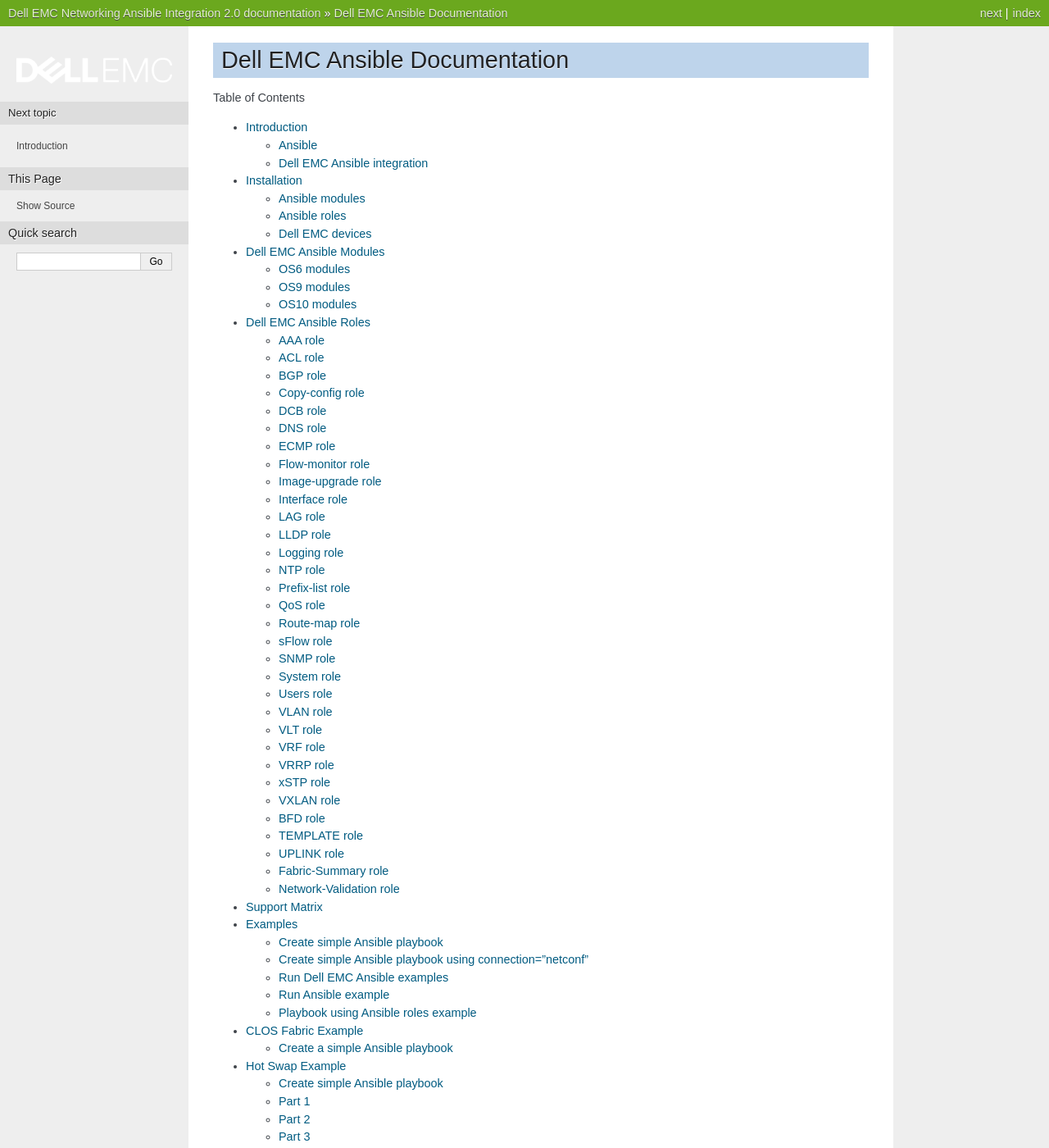
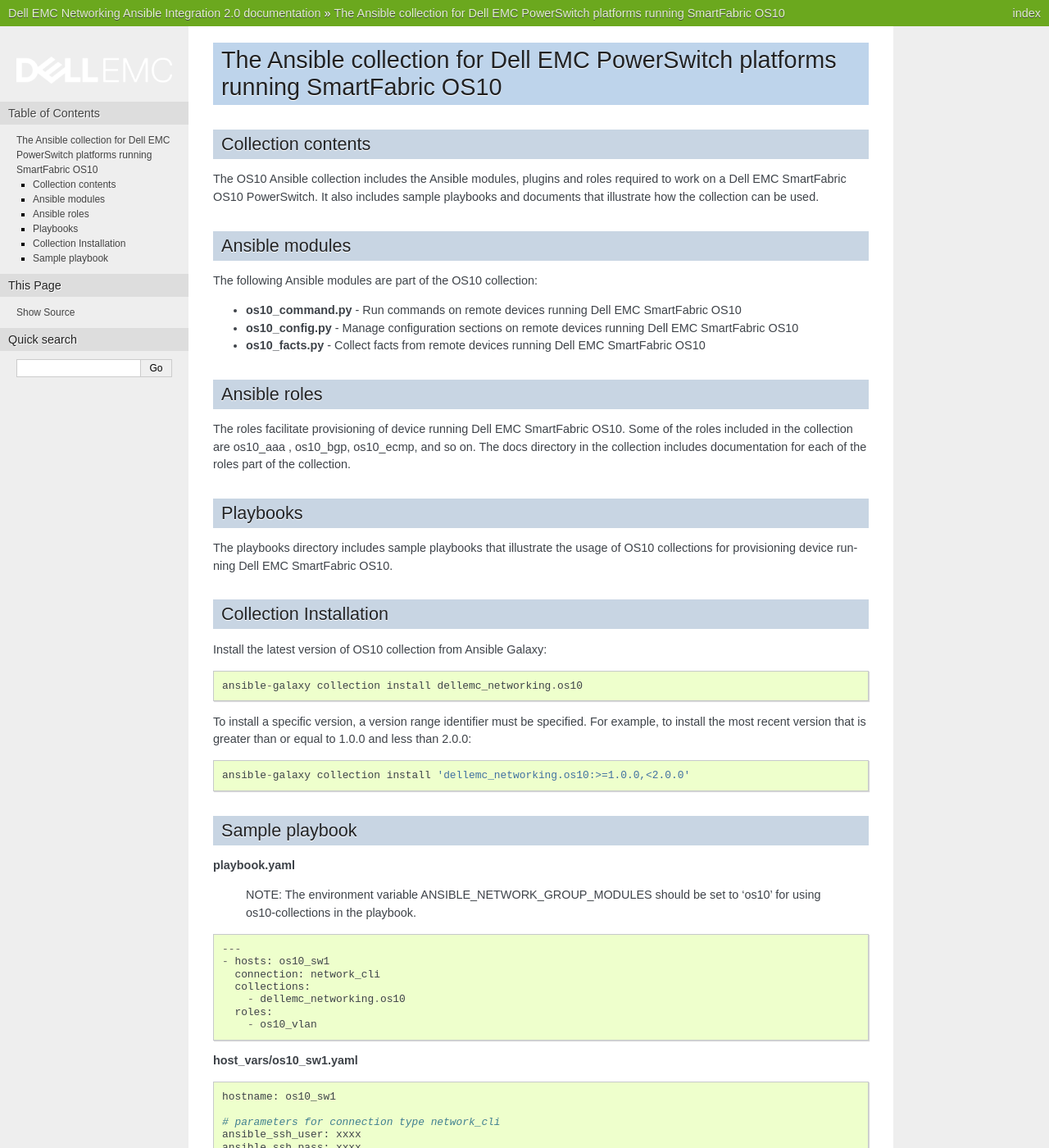
Before and after one commit to Dell-Networking/ansible-dellos-docs, a Sphinx documentation site: the page built from source/index.rst, in a window 1280 px wide and 1400 px high. Shown: the whole window at 82% size. Built offline with Sphinx 7.4.7, drawn with Linux system fonts in a browser that asks for light colours; some of the changed text lies outside the part shown.

Commit message:
Ansible "read the docs" for OS10

```diff
--- a/source/index.rst
+++ b/source/index.rst
@@ -1,28 +1,73 @@
-.. Dell EMC Networking Ansible Integration documentation master file, created by
-   sphinx-quickstart on Fri Nov 11 14:58:08 2016.
-   You can adapt this file completely to your liking, but it should at least
-   contain the root `toctree` directive.
 
-Dell EMC Ansible Documentation
-=========================================
+**********************************************************************************
+The Ansible collection for Dell EMC PowerSwitch platforms running SmartFabric OS10
+**********************************************************************************
+Collection contents
+*******************
+The OS10 Ansible collection includes the Ansible modules, plugins and roles required to work on a Dell EMC SmartFabric OS10 PowerSwitch. It also includes sample playbooks and documents that illustrate how the collection can be used.
 
-.. toctree::
-   :maxdepth: 2
-   :caption: Table of Contents
-   :name: mastertoc
+Ansible modules
+***************
+The following Ansible modules are part of the OS10 collection:
 
-   Introduction <intro>
-   Installation <install>
-   Dell EMC Ansible Modules <modules>
-   Dell EMC Ansible Roles <roles>
-   Support Matrix <support_matrix>
-   Examples <examples>
-   CLOS Fabric Example <clos_fabric_example>
-   Hot Swap Example <hot_swap_example>
-   Image Upgrade Example <image_upgrade_example>
-   ZTD Example <ztd_example>
-   SmartFabric Services Example <smart_fabric_services_example>
-   FAQ <faq>
-   Release Notes <releasenotes>
-   Support <support>
-   License <license>
+- **os10_command.py** - Run commands on remote devices running Dell EMC SmartFabric OS10
+
+- **os10_config.py** - Manage configuration sections on remote devices running Dell EMC SmartFabric OS10
+
+- **os10_facts.py** - Collect facts from remote devices running Dell EMC SmartFabric OS10
+
+Ansible roles
+*************
+The roles facilitate provisioning of device running Dell EMC SmartFabric OS10. Some of the roles included in the collection are os10_aaa , os10_bgp, os10_ecmp, and so on. The docs directory in the collection includes documentation for each of the roles part of the collection.
+
+Playbooks
+*********
+The playbooks directory includes sample playbooks that illustrate the usage of OS10 collections for provisioning device running Dell EMC SmartFabric OS10.
+
+Collection Installation
+***********************
+Install the latest version of OS10 collection from Ansible Galaxy:
+
+::
+
+    ansible-galaxy collection install dellemc_networking.os10
+
+To install a specific version, a version range identifier must be specified. For example, to install the most recent version that is greater than or equal to 1.0.0 and less than 2.0.0:
+
+::
+
+    ansible-galaxy collection install 'dellemc_networking.os10:>=1.0.0,<2.0.0'
+
+Sample playbook
+***************
+**playbook.yaml**
+
+    NOTE: The environment variable ANSIBLE_NETWORK_GROUP_MODULES should be set to 'os10' for using os10-collections in the playbook.
+
+::
+
+    ---
+    - hosts: os10_sw1
+      connection: network_cli
+      collections:
+        - dellemc_networking.os10
+      roles:
+        - os10_vlan
+
+**host_vars/os10_sw1.yaml**
+
+::
+
+    hostname: os10_sw1
+
+    # parameters for connection type network_cli
+    ansible_ssh_user: xxxx
+    ansible_ssh_pass: xxxx
+    ansible_network_os: dellemc_networking.os10.os10
+
+**inventory.yaml**
+
+::
+
+    [os10]
+    os10_sw1 ansible_host=100.104.28.119
```
